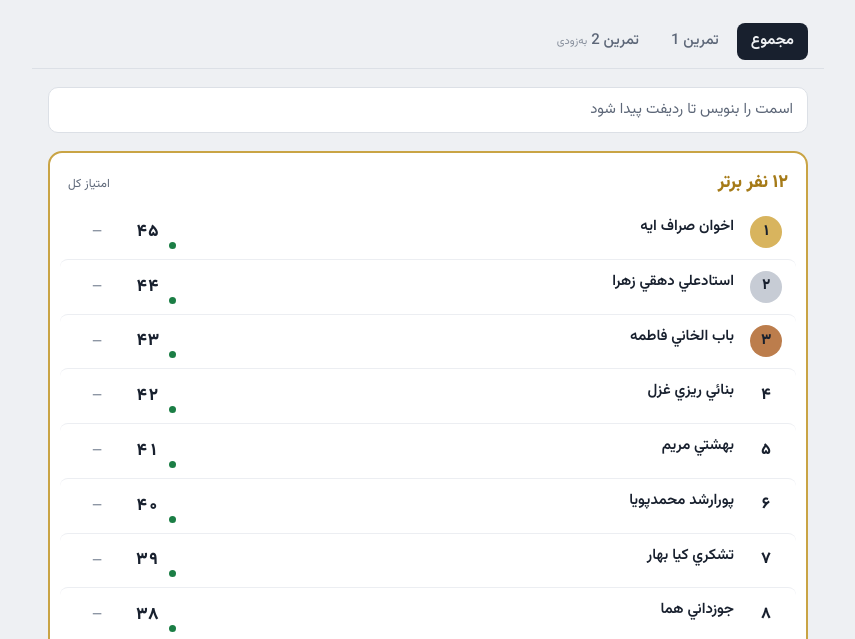
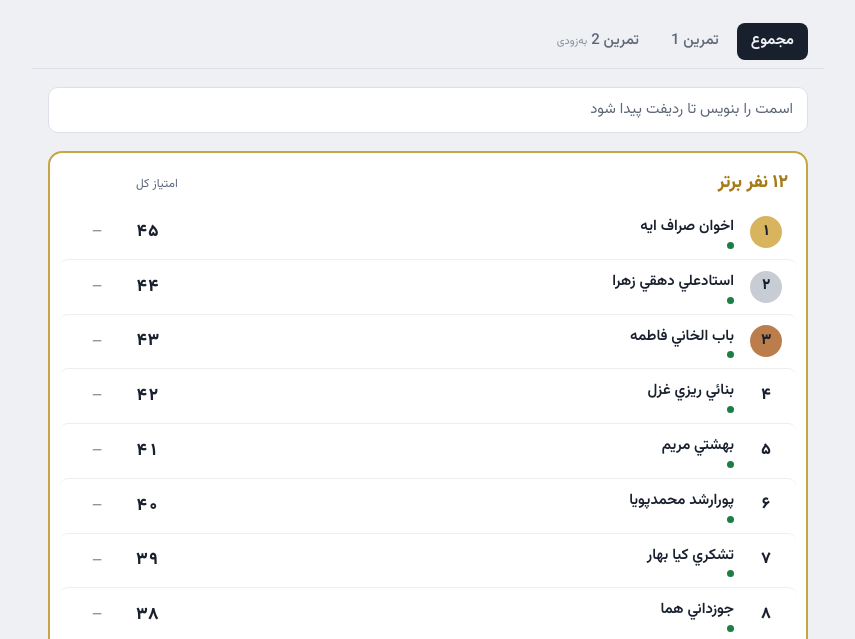
Before and after one commit to alizn7/DS-ScoreBoard, a plain HTML site: page docs/index.html in a window 1280 px wide. Shown: the part 160-799 px from the top of the page, without its empty margins (212-1067 px from the left). Drawn offline with Linux system fonts and the light colour scheme; no server answers.

Commit message:
Adjust padding and alignment in style.css

```diff
--- a/docs/style.css
+++ b/docs/style.css
@@ -59,7 +59,8 @@ nav.tabs::-webkit-scrollbar{display:none}
 .find input::placeholder{color:var(--muted)}
 
 .top12{background:var(--top);color:var(--top-ink);border-radius:14px;padding:16px 10px 8px;border:2px solid var(--top-border)}
-.top12-head{display:flex;align-items:baseline;justify-content:space-between;gap:12px;padding-inline:8px;margin-bottom:6px}
+/* end padding = row padding + change column + gap, so the label sits over the score column */
+.top12-head{display:flex;align-items:baseline;justify-content:space-between;gap:12px;padding-inline:8px 76px;margin-bottom:6px}
 .top12-head h2{font-weight:800;font-size:18px;margin:0;color:var(--gold)}
 .top12-head span{font-size:12px;color:var(--top-muted)}
 
@@ -86,7 +87,7 @@ nav.tabs::-webkit-scrollbar{display:none}
 .rest .row:hover{background:var(--surface-2)}
 .rest .row + .row{border-top:1px solid var(--line)}
 
-.form{display:inline-flex;gap:3px;direction:ltr}
+.form{display:inline-flex;align-self:flex-start;gap:3px;direction:ltr}
 .dot{width:7px;height:7px;border-radius:50%;display:inline-block}
 .d-hi{background:var(--up)} .d-mid{background:var(--flat)} .d-lo{background:var(--down)} .d-na{box-shadow:inset 0 0 0 1.5px var(--flat)}
 .top12 .d-hi{background:var(--top-up)} .top12 .d-lo{background:var(--top-down)} .top12 .d-mid{background:var(--top-flat)} .top12 .d-na{box-shadow:inset 0 0 0 1.5px var(--top-flat)}
@@ -107,6 +108,7 @@ nav.tabs::-webkit-scrollbar{display:none}
 
 @media (max-width:420px){
   .row{grid-template-columns:34px minmax(0,1fr) auto 46px;gap:8px;padding-inline:4px}
+  .top12-head{padding-inline-end:58px}
   .score{font-size:16px}
 }
 @media (prefers-reduced-motion:no-preference){ .row{transition:background .15s} }
```
